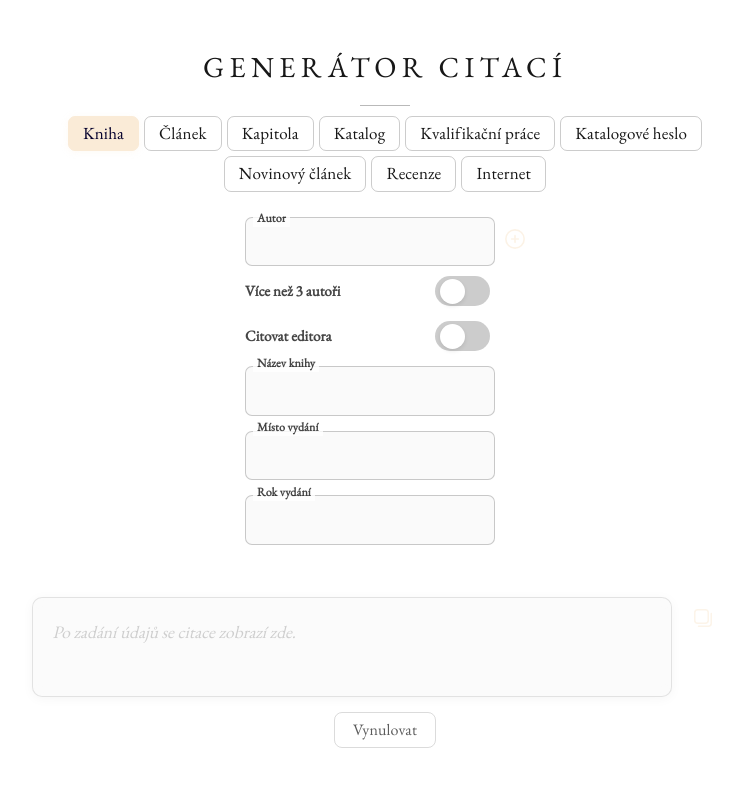
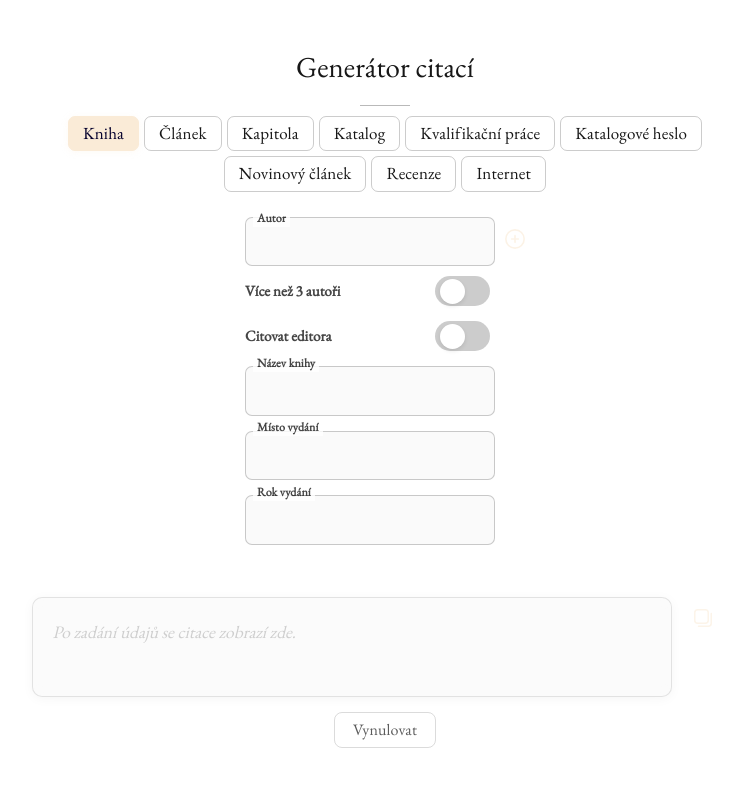
Before and after one commit to wbtag/citace, a Next.js app: page / in a window 1280 px wide. Shown: the top 786 px of the page, without its empty margins (255-998 px from the left). Built offline with nearby package versions, Linux system fonts and the light colour scheme.

Commit message:
feat: change heading style

```diff
--- a/src/app/page.js
+++ b/src/app/page.js
@@ -50,7 +50,7 @@ export default function Home() {
   return (
     <div className="min-h-screen flex flex-col items-center">
       <header className="w-full max-w-4xl px-4 pt-10 pb-2 text-center">
-        <h1 className="text-3xl tracking-widest uppercase" style={{ letterSpacing: '0.18em', fontSize: '1.45rem' }}>
+        <h1 className="text-3xl" style={{ fontSize: '1.45rem' }}>
           Generátor citací
         </h1>
         <div className="mt-4 mx-auto w-10 h-px opacity-30" style={{ background: 'var(--accent)' }} />
```
